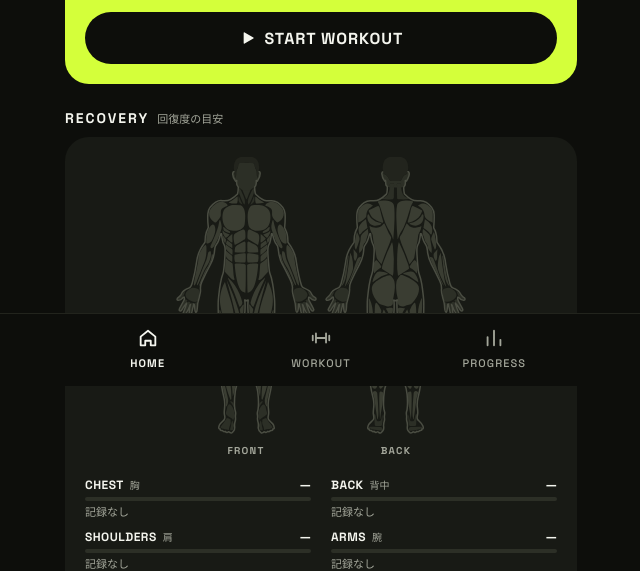
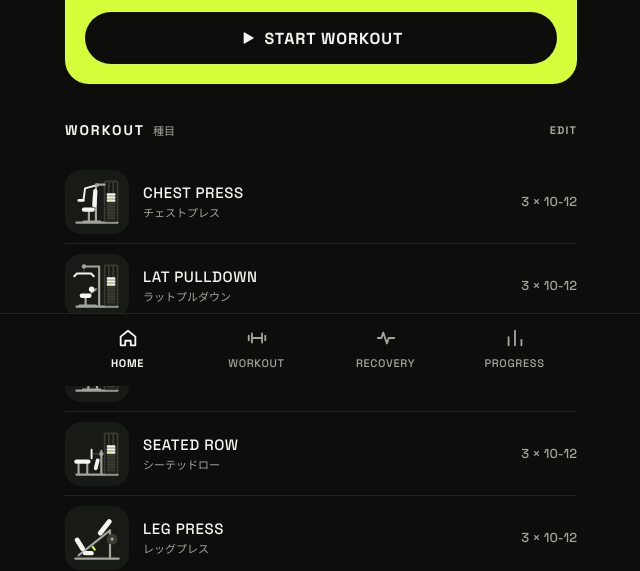
Before and after one commit to kinhiro0401/setnote, a plain HTML site: page index.html in a window 1280 px wide. Shown: the part 414-985 px from the top of the page, without its empty margins (319-959 px from the left). Drawn offline with Linux system fonts and the light colour scheme.

Commit message:
Move recovery to its own tab
Co-Authored-By: Claude Fable 5.2 <noreply@anthropic.com>
Claude-Session: https://claude.ai/code/session_019itYCefVtLVkUHyABuuRGu

```diff
--- a/index.html
+++ b/index.html
@@ -69,9 +69,9 @@ main{max-width:560px;margin:0 auto;padding:var(--pad-top) var(--pad-x) calc(var(
 .list-row:last-child{border-bottom:0}
 
 /* タブバー */
-#tabbar{position:fixed;left:0;right:0;bottom:0;z-index:5;background:var(--bg);border-top:1px solid var(--surface-raised);padding:0 var(--pad-x) env(safe-area-inset-bottom)}
-#tabbar .in{max-width:512px;margin:0 auto;height:var(--tabbar-h);display:grid;grid-template-columns:repeat(3,minmax(0,1fr));gap:8px}
-#tabbar a{letter-spacing:.1em;display:flex;flex-direction:column;align-items:center;justify-content:center;gap:4px;font-size:11px;font-weight:500;color:var(--text-muted)}
+#tabbar{position:fixed;left:0;right:0;bottom:0;z-index:5;background:var(--bg);border-top:1px solid var(--surface-raised);padding:0 12px env(safe-area-inset-bottom)}
+#tabbar .in{max-width:512px;margin:0 auto;height:var(--tabbar-h);display:grid;grid-template-columns:repeat(4,minmax(0,1fr));gap:4px}
+#tabbar a{letter-spacing:.06em;display:flex;flex-direction:column;align-items:center;justify-content:center;gap:4px;font-size:11px;font-weight:500;color:var(--text-muted)}
 #tabbar a[aria-current=page]{font-weight:700;color:var(--text)}
 body.no-tabbar #tabbar{display:none}
 
@@ -119,7 +119,7 @@ body.no-tabbar #tabbar{display:none}
 /* 回復度 */
 .rc{display:flex;flex-direction:column;gap:16px}
 .rc-body{display:flex;justify-content:center;gap:8px}.rc-body>div{display:flex;flex-direction:column;align-items:center;gap:4px}
-.rc-body svg{width:142px;height:auto;display:block}.rc-body span{font-size:10px;font-weight:700;letter-spacing:.12em;color:var(--text-muted)}
+.rc-body svg{width:148px;height:auto;display:block}.rc-body span{font-size:10px;font-weight:700;letter-spacing:.12em;color:var(--text-muted)}
 .rc-list{display:grid;grid-template-columns:repeat(2,minmax(0,1fr));gap:10px 20px}
 .rc-row .top{display:flex;justify-content:space-between;align-items:baseline;gap:8px}
 .rc-row .nm{font-size:12px;line-height:16px;font-weight:700;white-space:nowrap}.rc-row .nm small{margin-left:6px;font-size:10px;font-weight:500;color:var(--text-muted);letter-spacing:0}
@@ -268,6 +268,7 @@ label{display:block;font-size:12px;font-weight:700;color:var(--text-muted);margi
 <nav id="tabbar" aria-label="メイン"><div class="in">
 <a href="#home" data-tab="home"><svg class="i" width="22" height="22" viewBox="0 0 24 24" aria-hidden="true"><path d="M4 10.5 12 4l8 6.5V20h-5v-5H9v5H4z"/></svg><span>HOME</span></a>
 <a href="#exercises" data-tab="exercises"><svg class="i" width="22" height="22" viewBox="0 0 24 24" aria-hidden="true"><path d="M6.5 7v10M17.5 7v10M3 9.5v5M21 9.5v5M6.5 12h11"/></svg><span>WORKOUT</span></a>
+<a href="#recovery" data-tab="recovery"><svg class="i" width="22" height="22" viewBox="0 0 24 24" aria-hidden="true"><path d="M3 12h4l2-6 4 12 2-6h6"/></svg><span>RECOVERY</span></a>
 <a href="#progress" data-tab="progress"><svg class="i" width="22" height="22" viewBox="0 0 24 24" aria-hidden="true"><path d="M5 20V11M12 20V4M19 20v-6"/></svg><span>PROGRESS</span></a>
 </div></nav>
 <div id="toast"><span id="toastMsg"></span><button id="toastUndo">元に戻す</button></div>
@@ -476,8 +477,8 @@ function recoveryHTML(){
     return `<div class="rc-row"><div class="top"><span class="nm up">${EN_PART[m]}<small>${m}</small></span><span class="pc">${o.trained?o.pct+'%':'—'}</span></div><div class="bar"><i style="width:${o.trained?Math.max(4,o.pct):0}%;background:${recCol(o)}"></i></div><div class="st">${st}</div></div>`}).join('');
   const ready=MUS.filter(m=>R[m].trained&&R[m].pct>=100),tired=MUS.filter(m=>R[m].pct<67);
   const label=MUS.map(m=>`${m} ${R[m].trained?R[m].pct+'%':'記録なし'}`).join('、');
-  return `<div class="sec-head" style="margin-top:24px"><h2 class="t-section">RECOVERY<span class="ja">回復度の目安</span></h2></div>
-  <div class="card-s rc" style="margin-top:8px"><div class="rc-body" role="img" aria-label="部位ごとの回復度。${label}"><div>${bodySVG(R,false)}<span>FRONT</span></div><div>${bodySVG(R,true)}<span>BACK</span></div></div><div class="rc-list">${rows}</div>
+  return `${titleRow('Recovery')}<div class="t-sub" style="margin:4px 0 16px">部位ごとの回復度の目安</div>
+  <div class="card-s rc"><div class="rc-body" role="img" aria-label="部位ごとの回復度。${label}"><div>${bodySVG(R,false)}<span>FRONT</span></div><div>${bodySVG(R,true)}<span>BACK</span></div></div><div class="rc-list">${rows}</div>
   <div class="rc-note">${any?`${tired.length?`休ませたい部位：${tired.join('・')}。`:'疲れが残っている部位はありません。'}`:'ワークアウトを記録すると、部位ごとの回復度が出ます。'}記録からの推定で、体調や睡眠は反映していません。</div></div>`;
 }
 function homeHTML(){
@@ -506,7 +507,6 @@ function homeHTML(){
   <div style="margin-top:20px;display:flex;flex-direction:column;gap:4px"><div class="eyebrow" style="color:var(--text-muted)">${DOW_EN[now.getDay()]} ・ ${MON_EN[now.getMonth()]} ${now.getDate()}</div>${big('h1','t-title',title,titleEn)}</div>
   <div class="week" role="group" aria-label="今週の実施状況">${week}</div>
   ${card}
-  ${recoveryHTML()}
   <div class="sec-head" style="margin-top:24px"><h2 class="t-section">WORKOUT<span class="ja">種目</span></h2>${a?'':'<a href="#exercises" style="letter-spacing:.1em;font-weight:700;font-size:11px">EDIT</a>'}</div>
   <div class="home-list">${rows||'<div class="empty-s">種目がありません</div>'}</div>
   ${a?'':'<div class="sec-head" style="margin-top:8px"><button class="link" data-act="start"><b style="letter-spacing:.1em;font-size:11px;color:var(--text);margin-right:8px">QUICK START</b>メニューなしで始める</button></div>'}`;
@@ -714,12 +714,12 @@ function render(force=true){
   if(tab==='workout'&&!active())tab='home';
   document.body.classList.toggle('no-tabbar',tab==='workout');
   document.querySelectorAll('#tabbar a').forEach(x=>{if(x.dataset.tab===tab)x.setAttribute('aria-current','page');else x.removeAttribute('aria-current')});
-  main.innerHTML=tab==='progress'?historyHTML():tab==='settings'?settingsHTML():tab==='exercises'?exercisesHTML():tab==='workout'?todayHTML():homeHTML();
+  main.innerHTML=tab==='recovery'?recoveryHTML():tab==='progress'?historyHTML():tab==='settings'?settingsHTML():tab==='exercises'?exercisesHTML():tab==='workout'?todayHTML():homeHTML();
   {const c=$('.segs .cur');if(c&&c.parentNode.scrollWidth>c.parentNode.clientWidth)c.parentNode.scrollLeft=c.offsetLeft-c.parentNode.clientWidth/2+c.clientWidth/2}
   chartRO.disconnect();const c=$('#chart');if(c){chartRO.observe(c);drawChart()}
 }
 const LEGACY={today:'workout',history:'progress',setup:'settings',routines:'settings'};
-function route(){let h=location.hash.slice(1);h=LEGACY[h]||h;tab=['home','workout','exercises','progress','settings'].includes(h)?h:'home';if(tab==='exercises')exPick=null;render();scrollTo(0,0);main.classList.remove('enter');void main.offsetWidth;main.classList.add('enter')}
+function route(){let h=location.hash.slice(1);h=LEGACY[h]||h;tab=['home','workout','exercises','recovery','progress','settings'].includes(h)?h:'home';if(tab==='exercises')exPick=null;render();scrollTo(0,0);main.classList.remove('enter');void main.offsetWidth;main.classList.add('enter')}
 addEventListener('hashchange',route);
 document.addEventListener('focusout',()=>setTimeout(()=>{if(pending)render(false)},0));
 
--- a/sw.js
+++ b/sw.js
@@ -1,6 +1,6 @@
 /* SETNOTE: 一度開いたファイルを端末に保存して、電波がなくても開けるようにする。
    通信できるときは裏で新しい版を取りにいき、次に開いたときに反映する */
-const CACHE = 'setnote-v7';
+const CACHE = 'setnote-v8';
 self.addEventListener('install', e => self.skipWaiting());
 self.addEventListener('activate', e => e.waitUntil(self.clients.claim()));
 self.addEventListener('fetch', e => {
```
